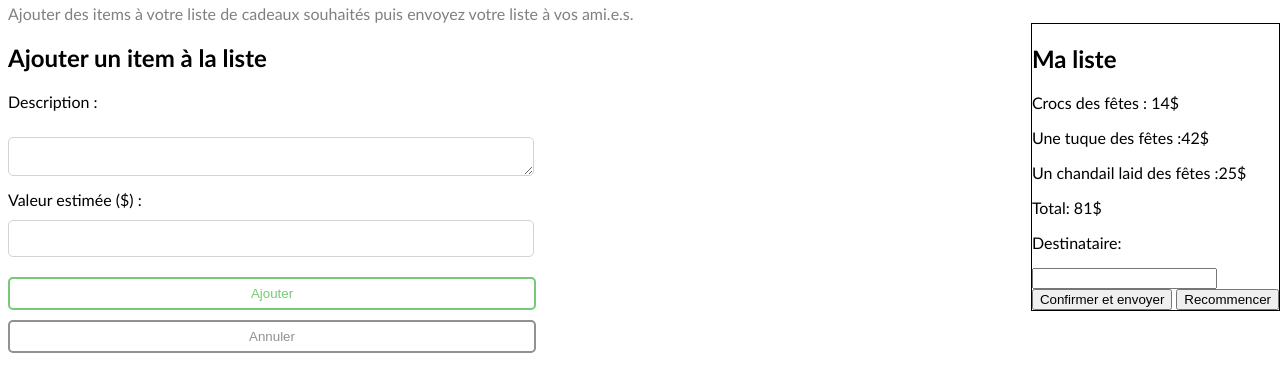
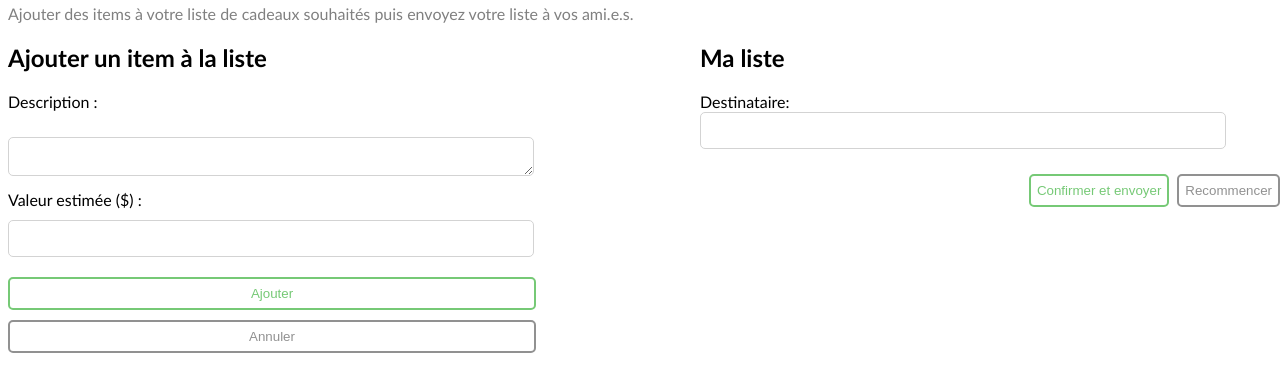
Before and after one commit to NotGlooom/Exercise-Js-1, a plain HTML site: page index.html in a window 1280 px wide. Shown: the part 112-504 px from the top of the page. Drawn offline with Linux system fonts and the light colour scheme.

Commit message:
Commit 3

```diff
--- a/index.html
+++ b/index.html
@@ -39,17 +39,13 @@
     </div>
     <div id="ls">
         <h2>Ma liste</h2>
-        <p class="list">
-          <p>Crocs des fêtes : <span>14$</span></p>
-          <p>Une tuque des fêtes :<span>42$</span></p>
-          <p>Un chandail laid des fêtes :<span>25$</span></p>
-          <p>Total: 81$</p>
-        </p>
-        <p class="col-form-label h3">Destinataire:</p>
-        <input id="email" type="text">
+
+
+        <label for="email">Destinataire:</label>
+        <input id="email" type="email">
         <div>
-          <button>Confirmer et envoyer</button>
-          <button>Recommencer</button>
+          <button id="no">Recommencer</button>
+          <button id="go">Confirmer et envoyer</button>
         </div>
     </div>
   </body>
--- a/script.js
+++ b/script.js
@@ -0,0 +1 @@
+function(Desc, )
--- a/style.css
+++ b/style.css
@@ -72,7 +72,36 @@ textarea, input[type="number"]{
 
 #ls{
     position: absolute;
-    right: 0;
+    left: 700px;
     top: 135px;
-    border: solid black 1px;
 }
+
+#ls label{
+    font-family: Calibri;
+}
+
+#ls input[type=email]{
+    width: 520px;
+    height: 33px;
+    border-radius: 5px;
+    border: 1px solid lightgrey;
+}
+
+#ls button{
+    height: 33px;
+    float: right;
+    margin-top: 25px;
+    margin-left: 8px;
+    background-color: white;
+    border-radius: 5px;
+}
+
+#go {
+    border: solid #76c976 2px;
+    color: #76c976;
+}
+
+#no {
+    border: solid #919191 2px;
+    color: #919191;
+}
```
Also changed, not shown: demo.js (added, +43 -0 lines).
